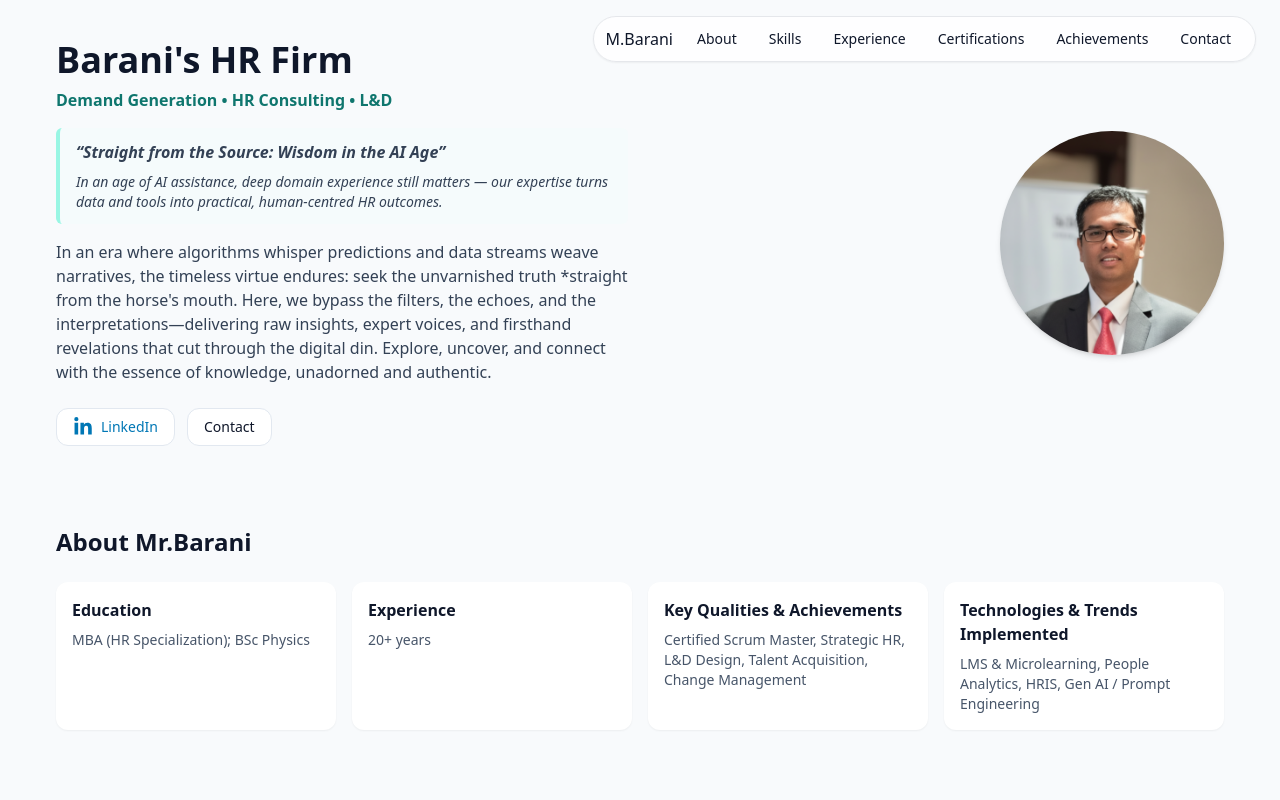
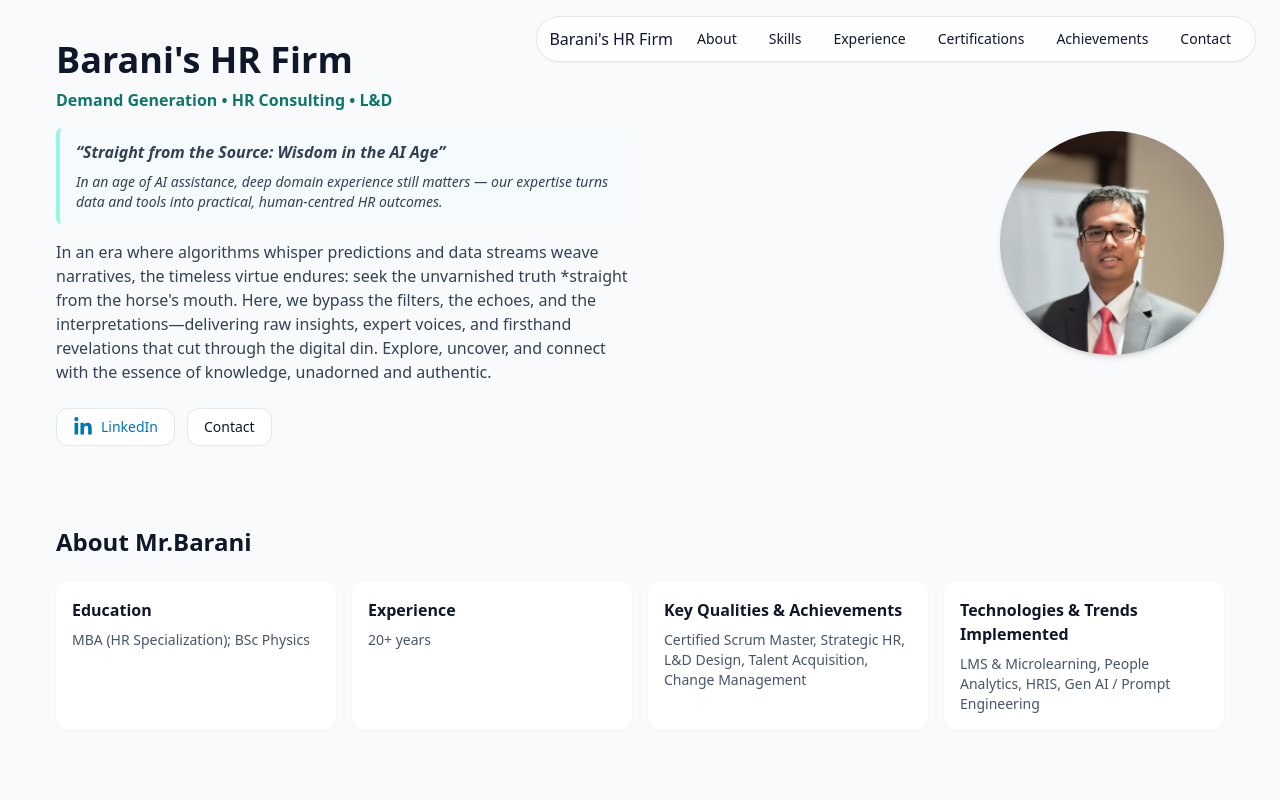
Before and after one commit to ritsroughworks/hr-portfolio, a React (Vite) app: page / in a window 1280 px wide. Shown: the top 800 px of the page. Built offline with nearby package versions, Linux system fonts and the light colour scheme.

Commit message:
updated main.jsx
consistent with branding applied

```diff
--- a/src/main.jsx
+++ b/src/main.jsx
@@ -17,7 +17,7 @@ import { ContactSection } from './components/ContactSection';
 function App() {
   return (
     <div className="min-h-screen bg-slate-50 text-slate-900">
-      <Navbar brand="M.Barani" />
+      <Navbar />
 
       <main>
         <HeroSection />
```
